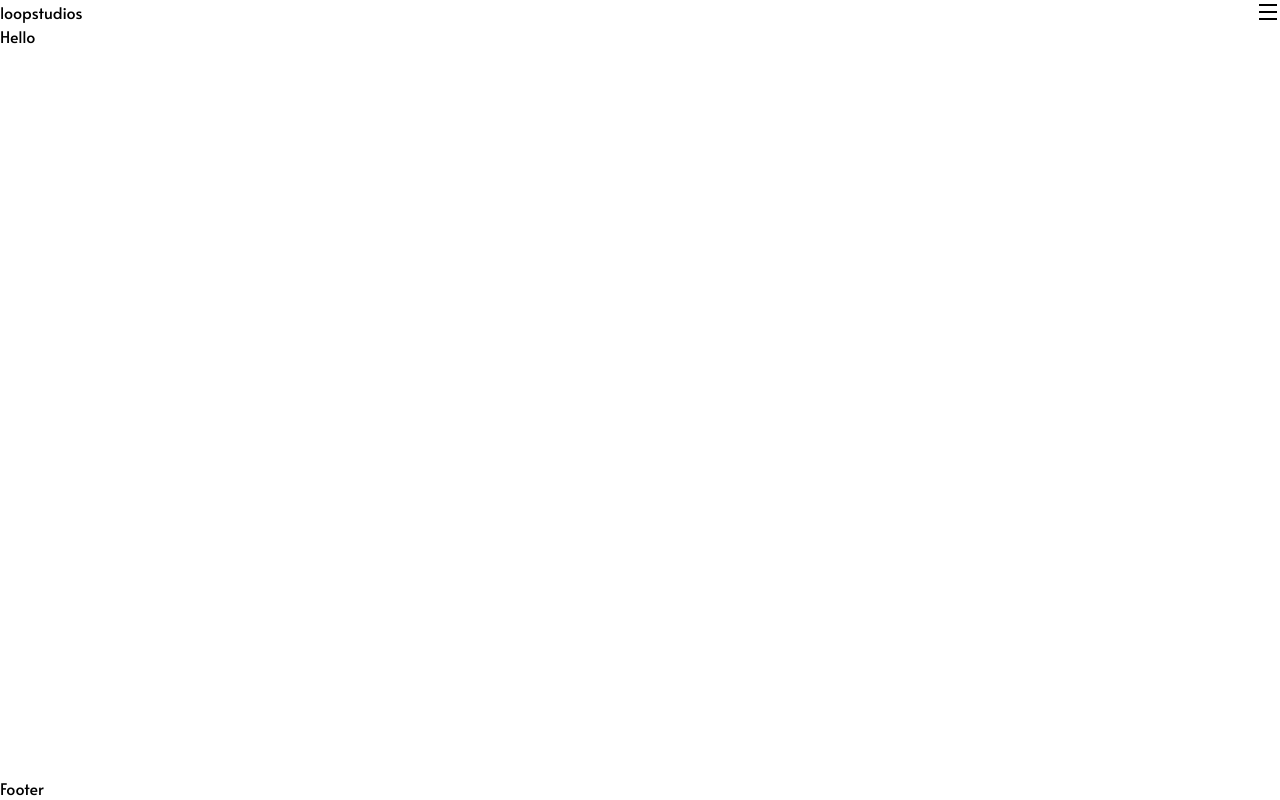
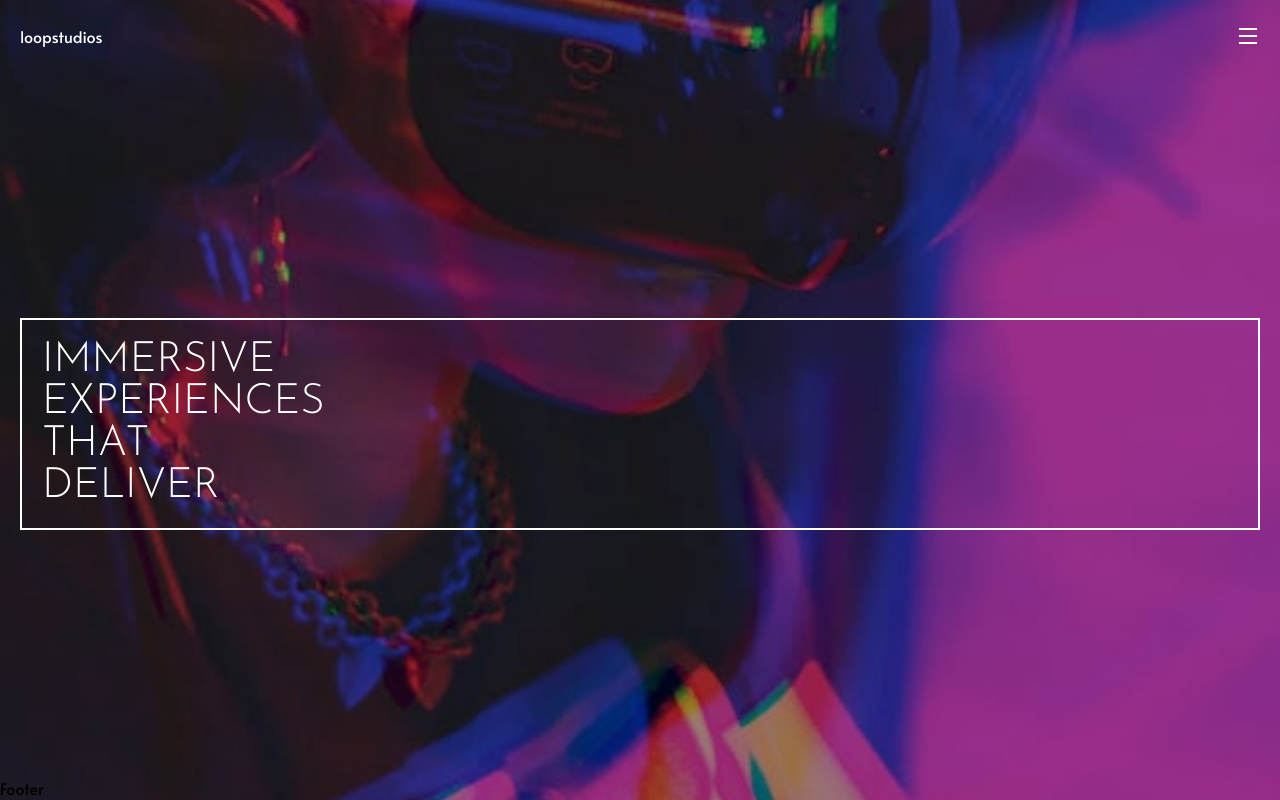
Before and after one commit to dpkreativ/loopstudios-landing-page, a Next.js app: page / in a window 1280 px wide. Built offline with nearby package versions, Linux system fonts and the light colour scheme.

Commit message:
Build Hero section

```diff
--- a/components/UI/organisms/Header.tsx
+++ b/components/UI/organisms/Header.tsx
@@ -4,12 +4,12 @@ import { Hamburger } from '../atoms/Icons';
 
 export default function Header() {
   return (
-    <header>
-      <nav className="flex justify-between">
+    <header className="px-5 py-6">
+      <nav className="flex justify-between text-white">
         <Brand />
 
         {/* Menu */}
-        <div className="text-black">
+        <div>
           <Hamburger />
         </div>
       </nav>
--- a/pages/index.tsx
+++ b/pages/index.tsx
@@ -1,5 +1,6 @@
 import type { NextPage } from 'next';
 import Head from 'next/head';
+import Image from 'next/image';
 import HomeLayout from '../components/Layouts/HomeLayout';
 
 const Home: NextPage = () => {
@@ -11,7 +12,26 @@ const Home: NextPage = () => {
         <link rel="icon" href="/favicon.ico" />
       </Head>
 
-      <HomeLayout>Hello</HomeLayout>
+      <HomeLayout>
+        {/* Hero Section */}
+        <section className="h-full grid grid-rows-1 items-center">
+          <div className="absolute h-full w-full top-0 -z-20">
+            <Image
+              src="/assets/images/mobile/image-hero.jpg"
+              layout="fill"
+              objectFit="cover"
+            />
+          </div>
+          <article className="border-2 border-white mx-5 p-5">
+            <h1 className="font-title uppercase text-white text-[42px] leading-none">
+              <div>Immersive</div>
+              <div>Experiences</div>
+              <div>that</div>
+              <div>Deliver</div>
+            </h1>
+          </article>
+        </section>
+      </HomeLayout>
     </div>
   );
 };
```
